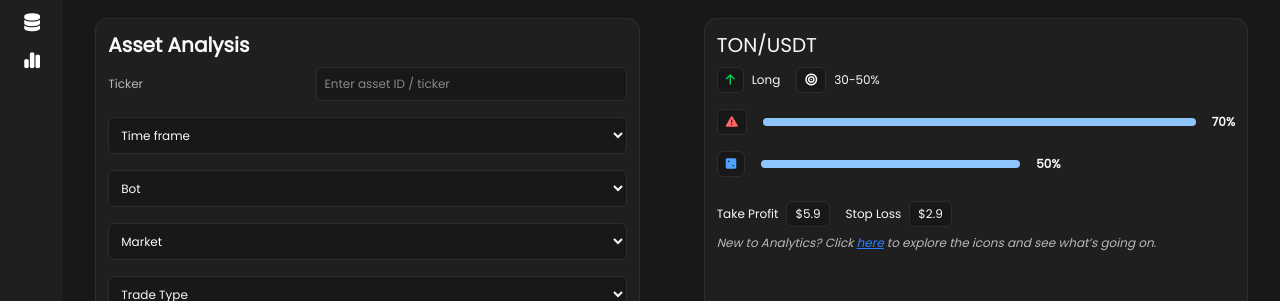
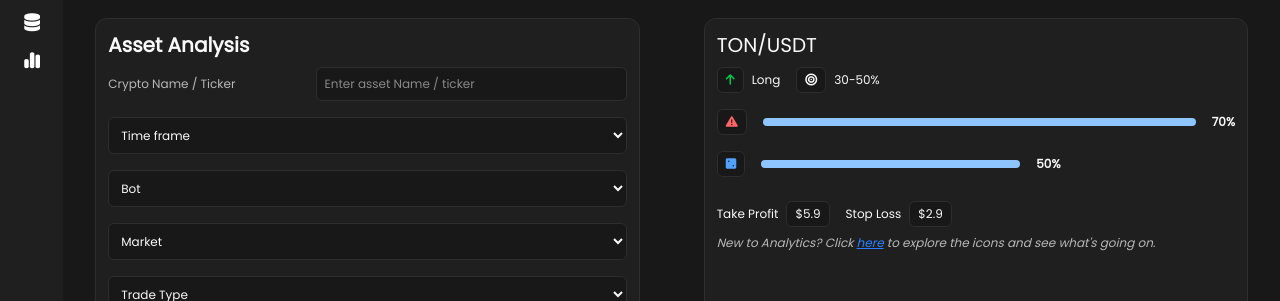
Before and after one commit to Hardy101/liquiDex, a React (Vite) app: page /bots in a window 1280 px wide. Both pictures are taken after a click on the button "Analytics". Shown: the part 178-479 px from the top of the page. Built offline with nearby package versions, Linux system fonts and the light colour scheme.

Commit message:
bot analytics api file init

```diff
--- a/src/components/botsAnalytics.tsx
+++ b/src/components/botsAnalytics.tsx
@@ -20,9 +20,10 @@ const BotAnalytics: React.FC = () => {
           className="w-1/2 flex flex-col gap-2 text-xs bg-dark-2 border border-grey-3 rounded-xl p-3"
         >
           <h2 className="text-xl font-bold">Asset Analysis</h2>
-          <div className="form-control flex justify-between pb-2">
+          <div className="relative form-control flex justify-between pb-2">
+
             <label htmlFor="asset" className="text-grey-2 my-auto">
-              Ticker
+              Crypto Name / Ticker
             </label>
             <input
               type="text"
@@ -30,14 +31,14 @@ const BotAnalytics: React.FC = () => {
               id="ticker"
               value={formData.ticker.toUpperCase()}
               onChange={handleChange}
-              placeholder="Enter asset ID / ticker"
+              placeholder="Enter asset Name / ticker"
               className="w-3/5 bg-dark-1 rounded-md border border-grey-3 p-2 outline-none my-auto"
             />
           </div>
           <div className="form-control flex justify-between pb-2">
             <select
-              name=""
-              id=""
+              name="timeframe"
+              id="timeframe"
               className="w-full bg-dark-1 rounded-md border border-grey-3 p-2 outline-none my-auto"
             >
               <option value="">Time frame</option>
@@ -47,8 +48,8 @@ const BotAnalytics: React.FC = () => {
           </div>
           <div className="form-control flex justify-between pb-2">
             <select
-              name=""
-              id=""
+              name="botname"
+              id="botname"
               className="w-full bg-dark-1 rounded-md border border-grey-3 p-2 outline-none my-auto"
             >
               <option value="">Bot</option>
@@ -57,8 +58,8 @@ const BotAnalytics: React.FC = () => {
           </div>
           <div className="form-control flex justify-between pb-2">
             <select
-              name=""
-              id=""
+              name="markettype"
+              id="markettype"
               className="w-full bg-dark-1 rounded-md border border-grey-3 p-2 outline-none my-auto"
             >
               <option value="">Market</option>
@@ -68,8 +69,8 @@ const BotAnalytics: React.FC = () => {
           </div>
           <div className="form-control pb-2">
             <select
-              name=""
-              id=""
+              name="tradetype"
+              id="tradetype"
               className="w-full bg-dark-1 rounded-md border border-grey-3 p-2 outline-none my-auto"
             >
               <option value="">Trade Type</option>
@@ -131,8 +132,9 @@ const BotAnalytics: React.FC = () => {
             </p>
           </div>
           <p className="mt-2 text-grey-2 italic">
-            New to Analytics? Click <span className="underline text-blue-500">here</span> to explore the icons and see what’s
-            going on.
+            New to Analytics? Click{" "}
+            <span className="underline text-blue-500">here</span> to explore the
+            icons and see what's going on.
           </p>
         </div>
       </div>
@@ -141,3 +143,52 @@ const BotAnalytics: React.FC = () => {
 };
 
 export default BotAnalytics;
+
+// my_project/
+// │
+// ├── backend/                  # Django backend
+// │   ├── manage.py
+// │   ├── requirements.txt      # Python dependencies
+// │   ├── my_backend/           # Django project directory
+// │   │   ├── __init__.py
+// │   │   ├── asgi.py
+// │   │   ├── settings.py
+// │   │   ├── urls.py
+// │   │   ├── wsgi.py
+// │   │
+// │   └── apps/                 # Your Django apps
+// │       ├── __init__.py
+// │       ├── api/              # Example app for API endpoints
+// │       │   ├── migrations/
+// │       │   ├── models.py
+// │       │   ├── serializers.py
+// │       │   ├── views.py
+// │       │   ├── urls.py
+// │       │   └── tests.py
+// │
+// ├── frontend/                 # React frontend
+// │   ├── public/
+// │   ├── src/
+// │   │   ├── components/
+// │   │   ├── pages/
+// │   │   ├── services/         # API calls to Django backend
+// │   │   ├── App.js
+// │   │   └── index.js
+// │   ├── package.json
+// │   └── vite.config.js        # If using Vite (recommended for React speed)
+// │
+// └── README.md
+{/* <div className="absolute w-3/5 right-0 top-10 rounded-md bg-black border border-grey-3">
+<div className="flex flex-col gap-2">
+  <p className="grid grid-cols-3 px-3 py-1 bg-dark-1">
+    <span>ID</span>
+    <span>Symbol</span>
+    <span>Name</span>
+  </p>
+  <p className="grid grid-cols-3 px-3 py-1">
+    <span>BTC</span>
+    <span>BTC</span>
+    <span>Bitcoin</span>
+  </p>
+</div>
+</div> */}
--- /dev/null
+++ b/src/services/cryptoDataHandler.tsx
@@ -0,0 +1,3 @@
+const CryptoDataHandler = () => {
+    return ()
+}
```
